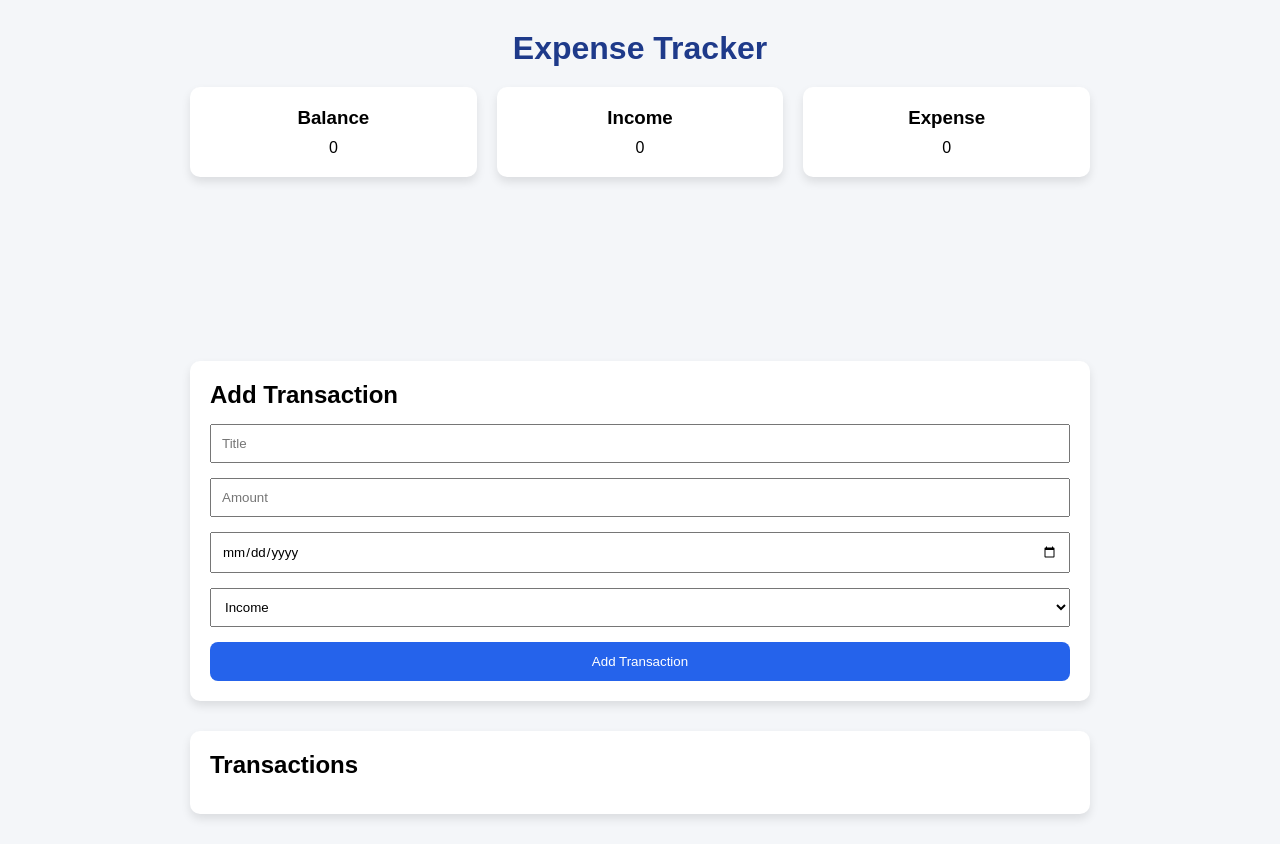
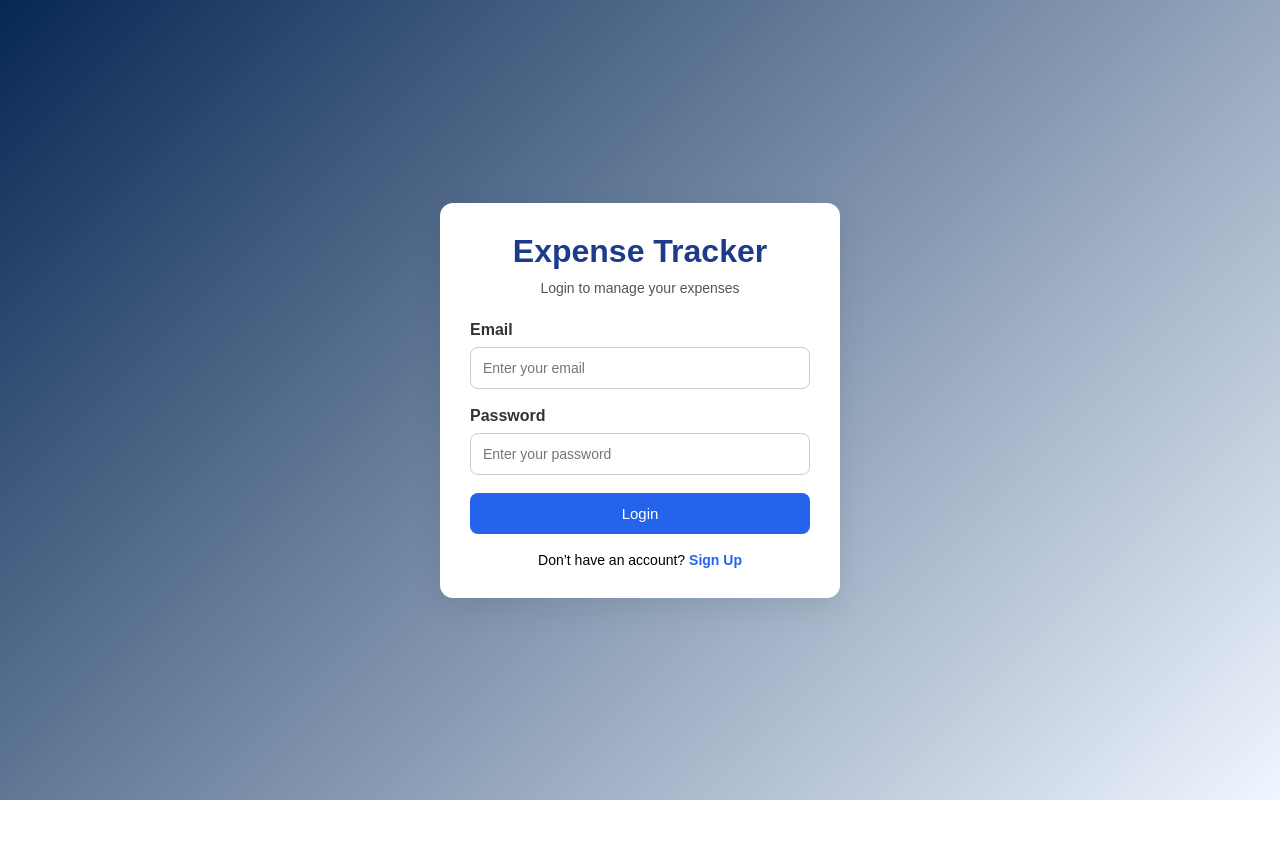
Before and after one commit to tejashri2111/Expense-Tracker, a plain HTML site: page client/index.html in a window 1280 px wide. After the commit the page ends 800 px from the top, so only its background shows below. Drawn offline with nearby package versions, Linux system fonts and the light colour scheme.

Commit message:
Set login page as homepage

```diff
--- a/client/index.html
+++ b/client/index.html
@@ -1,62 +1,33 @@
 <!DOCTYPE html>
 <html lang="en">
 <head>
-    <meta charset="UTF-8">
-    <title>Expense Tracker</title>
-    <link rel="stylesheet" href="css/style.css">
-    <script src="https://cdn.jsdelivr.net/npm/chart.js"></script>
+  <meta charset="UTF-8" />
+  <meta name="viewport" content="width=device-width, initial-scale=1.0" />
+  <title>Login | Expense Tracker</title>
+  <link rel="stylesheet" href="./css/auth.css" />
 </head>
-
 <body>
-
-<div class="container">
-
-    <h1>Expense Tracker</h1>
-
-    <div class="summary">
-
-        <div class="card">
-            <h3>Balance</h3>
-            <span id="balance">0</span>
+  <div class="auth-container">
+    <div class="auth-card">
+      <h1>Expense Tracker</h1>
+      <p class="subtitle">Login to manage your expenses</p>
+      <form id="loginForm">
+        <div class="form-group">
+          <label for="email">Email</label>
+          <input type="email" id="email" placeholder="Enter your email" required />
         </div>
-
-        <div class="card">
-            <h3>Income</h3>
-            <span id="income">0</span>
+        <div class="form-group">
+          <label for="password">Password</label>
+          <input type="password" id="password" placeholder="Enter your password" required />
         </div>
-
-        <div class="card">
-            <h3>Expense</h3>
-            <span id="expense">0</span>
-        </div>
-
+        <button type="submit" class="auth-btn">Login</button>
+      </form>
+      <p class="bottom-text">
+        Don’t have an account?
+        <a href="./signup.html">Sign Up</a>
+      </p>
     </div>
-
-    <canvas id="expenseChart"></canvas>
-
-    <div class="add-transaction">
-        <h2>Add Transaction</h2>
-
-        <input type="text" id="title" placeholder="Title">
-        <input type="number" id="amount" placeholder="Amount">
-        <input type="date" id="date">
-
-        <select id="type">
-            <option value="income">Income</option>
-            <option value="expense">Expense</option>
-        </select>
-
-        <button id="addBtn">Add Transaction</button>
-    </div>
-
-    <div class="transactions">
-        <h2>Transactions</h2>
-        <ul id="transactionList"></ul>
-    </div>
-
-</div>
-
-<script src="https://cdn.jsdelivr.net/npm/chart.js"></script>
-<script src="js/dashboard.js"></script>
-
+  </div>
+  <script src="./js/login.js"></script>
 </body>
+</html>
```
